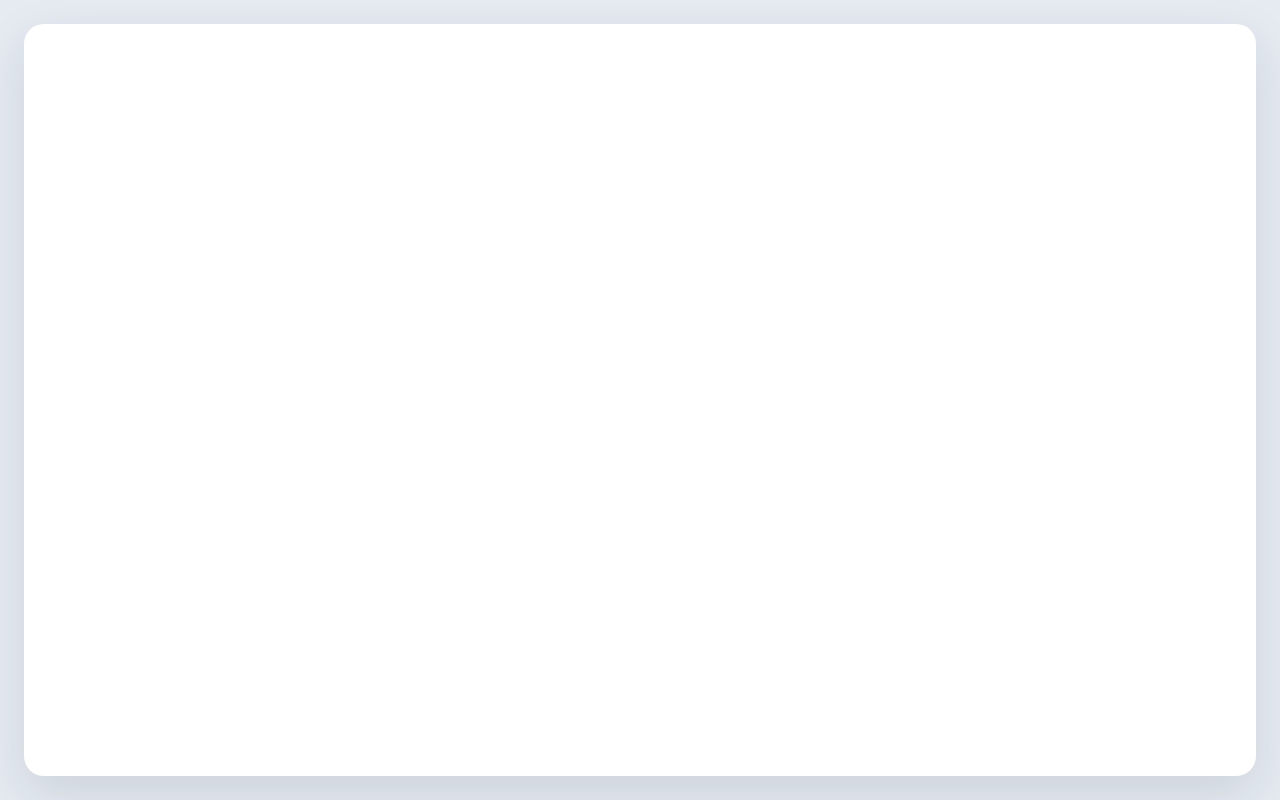
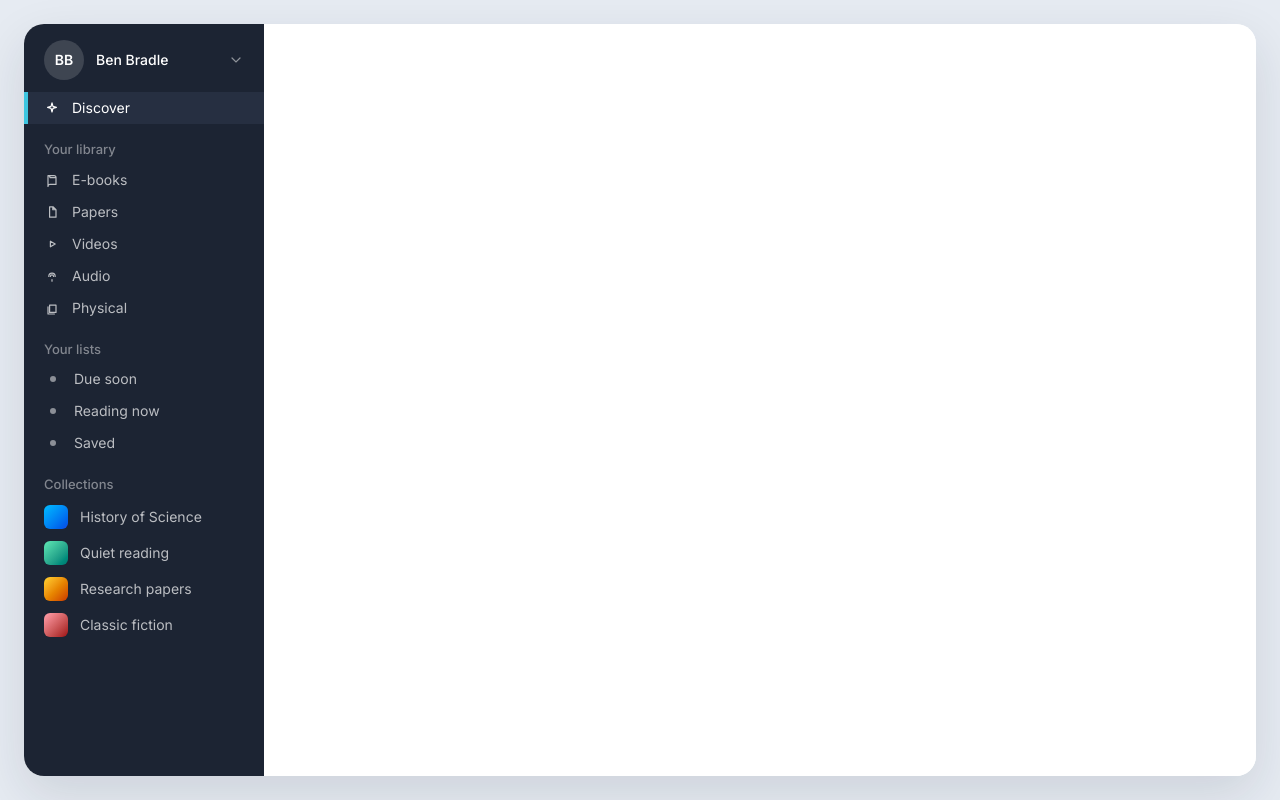
Before and after one commit to SuryaGanesh284/SOA-Project, a React (Vite) app in the folder Frontend/: page / in a window 1280 px wide. Built offline with nearby package versions, Linux system fonts and the light colour scheme.

Commit message:
Added a navy colour sidebar

```diff
--- a/Frontend/src/App.jsx
+++ b/Frontend/src/App.jsx
@@ -1,10 +1,12 @@
+import Sidebar from './components/Sidebar.jsx'
+
 function App() {
   return (
     <div className="flex min-h-svh items-center justify-center bg-canvas p-3 font-sans text-ink sm:p-5 md:p-6">
-      <main
-        aria-label="Library window"
-        className="h-[calc(100svh-1.5rem)] w-full rounded-window bg-white shadow-window sm:h-[calc(100svh-2.5rem)] md:h-[calc(100svh-3rem)]"
-      />
+      <div className="flex h-[calc(100svh-1.5rem)] w-full overflow-hidden rounded-window bg-white shadow-window sm:h-[calc(100svh-2.5rem)] md:h-[calc(100svh-3rem)]">
+        <Sidebar />
+        <main aria-label="Library window" className="min-w-0 flex-1 bg-white" />
+      </div>
     </div>
   )
 }
--- /dev/null
+++ b/Frontend/src/components/Sidebar.jsx
@@ -0,0 +1,126 @@
+import { useState } from 'react'
+
+const sections = [
+  {
+    id: 'library',
+    label: 'Your library',
+    items: [
+      { id: 'ebooks', label: 'E-books', icon: 'book' },
+      { id: 'papers', label: 'Papers', icon: 'document' },
+      { id: 'videos', label: 'Videos', icon: 'play' },
+      { id: 'audio', label: 'Audio', icon: 'audio' },
+      { id: 'physical', label: 'Physical', icon: 'copy' },
+    ],
+  },
+  {
+    id: 'lists',
+    label: 'Your lists',
+    items: [
+      { id: 'due-soon', label: 'Due soon', icon: 'dot' },
+      { id: 'reading-now', label: 'Reading now', icon: 'dot' },
+      { id: 'saved', label: 'Saved', icon: 'dot' },
+    ],
+  },
+  {
+    id: 'collections',
+    label: 'Collections',
+    items: [
+      { id: 'history', label: 'History of Science', swatch: 'from-sky-400 to-blue-700' },
+      { id: 'quiet', label: 'Quiet reading', swatch: 'from-emerald-300 to-teal-700' },
+      { id: 'research', label: 'Research papers', swatch: 'from-amber-300 to-orange-700' },
+      { id: 'classics', label: 'Classic fiction', swatch: 'from-rose-300 to-red-800' },
+    ],
+  },
+]
+
+function Sidebar() {
+  const [activeId, setActiveId] = useState('discover')
+
+  return (
+    <aside className="flex h-full w-60 shrink-0 flex-col bg-navy text-white">
+      <div className="flex items-center gap-3 px-5 pb-3 pt-4">
+        <span className="flex size-10 items-center justify-center rounded-full bg-white/15 text-sm font-semibold">
+          BB
+        </span>
+        <span className="min-w-0 flex-1 truncate text-sm font-medium">Ben Bradle</span>
+        <ChevronIcon />
+      </div>
+
+      <nav className="min-h-0 flex-1 overflow-y-auto pb-4" aria-label="Library">
+        <NavButton
+          active={activeId === 'discover'}
+          icon="spark"
+          label="Discover"
+          onClick={() => setActiveId('discover')}
+        />
+
+        {sections.map((section) => (
+          <div key={section.id}>
+            <p className="px-5 pb-1 pt-4 text-[13px] font-medium text-white/45">{section.label}</p>
+            {section.items.map((item) => (
+              <NavButton
+                key={item.id}
+                active={activeId === item.id}
+                icon={item.icon}
+                label={item.label}
+                swatch={item.swatch}
+                onClick={() => setActiveId(item.id)}
+              />
+            ))}
+          </div>
+        ))}
+      </nav>
+    </aside>
+  )
+}
+
+function NavButton({ active, icon, label, swatch, onClick }) {
+  return (
+    <button
+      type="button"
+      onClick={onClick}
+      className={`relative flex w-full items-center gap-3 px-5 py-1.5 text-left text-sm ${
+        active ? 'bg-navy-raised text-white' : 'text-white/70 hover:bg-white/5 hover:text-white'
+      }`}
+    >
+      {active ? <span className="absolute inset-y-0 left-0 w-1 bg-cyan" /> : null}
+      {swatch ? (
+        <span className={`size-6 shrink-0 rounded-md bg-linear-to-br ${swatch}`} />
+      ) : (
+        <ItemIcon name={icon} />
+      )}
+      <span className="truncate">{label}</span>
+    </button>
+  )
+}
+
+function ChevronIcon() {
+  return (
+    <svg viewBox="0 0 20 20" className="size-4 text-white/50" fill="none" aria-hidden="true">
+      <path d="M5 7.5 10 12.5 15 7.5" stroke="currentColor" strokeWidth="1.5" strokeLinecap="round" />
+    </svg>
+  )
+}
+
+function ItemIcon({ name }) {
+  if (name === 'dot') {
+    return <span className="mx-1.5 size-1.5 shrink-0 rounded-full bg-current opacity-70" />
+  }
+
+  const paths = {
+    spark: 'M10 3.5 11.2 8 15.5 9.2 11.2 10.4 10 15 8.8 10.4 4.5 9.2 8.8 8 10 3.5Z',
+    book: 'M5 4.5h7.5A2.5 2.5 0 0 1 15 7v8.5H7.5A2.5 2.5 0 0 0 5 18V4.5Z M5 4.5A2.5 2.5 0 0 1 7.5 7H15',
+    document: 'M7 3.5h4.2L15 7.2V16.5H7V3.5Z M11 3.8V7.2H14.5',
+    play: 'M8 6.5v7l6-3.5-6-3.5Z',
+    audio: 'M6 10.5a4 4 0 0 1 8 0 M8 10.5a2 2 0 0 1 4 0 M10 14.5v2',
+    copy: 'M7 6.5h8v9H7v-9Z M5 8.5v9h8',
+  }
+
+  return (
+    <svg viewBox="0 0 20 20" className="size-4 shrink-0" fill="none" aria-hidden="true">
+      <path d={paths[name]} stroke="currentColor" strokeWidth="1.5" strokeLinejoin="round" strokeLinecap="round" />
+    </svg>
+  )
+}
+
+export default Sidebar
```
